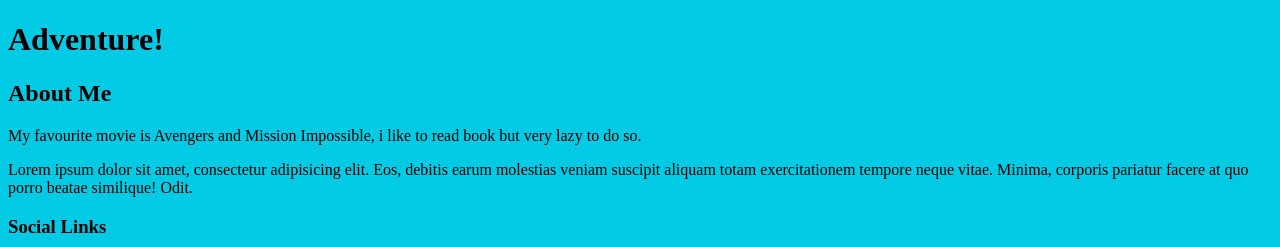
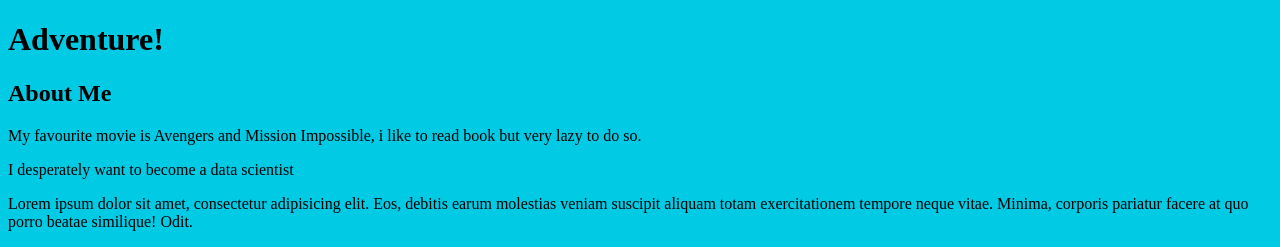
Before and after one commit to AmbiIragappa/new-git-project, a plain HTML site: page index.html in a window 1280 px wide. Shown: the top 247 px of the page. Drawn offline with Linux system fonts and the light colour scheme.

Commit message:
made some changes to the paragraph

```diff
--- a/index.html
+++ b/index.html
@@ -19,6 +19,7 @@
                 <h2>About Me</h2>
 
                 <p> My favourite movie is Avengers and Mission Impossible, i like to read book but very lazy to do so.</p>
+                <p> I desperately want to become a data scientist</p>
                 <p>Lorem ipsum dolor sit amet, consectetur adipisicing elit. Eos, debitis earum molestias veniam suscipit aliquam totam exercitationem tempore neque vitae. Minima, corporis pariatur facere at quo porro beatae similique! Odit.</p>
             </aside>
 
```
